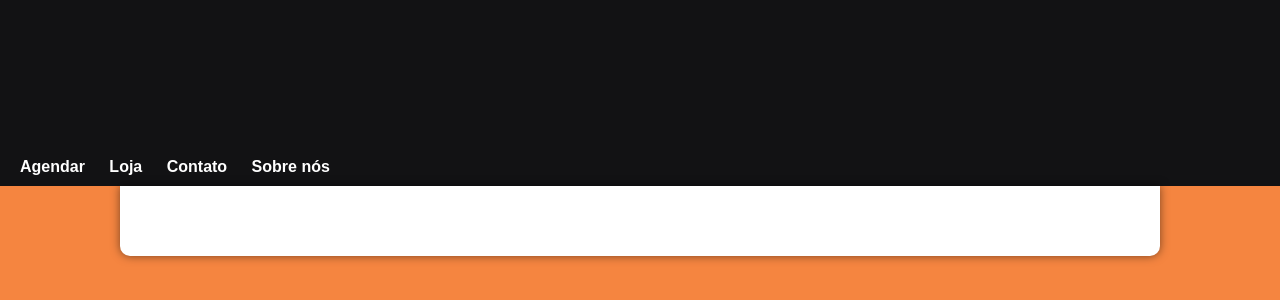
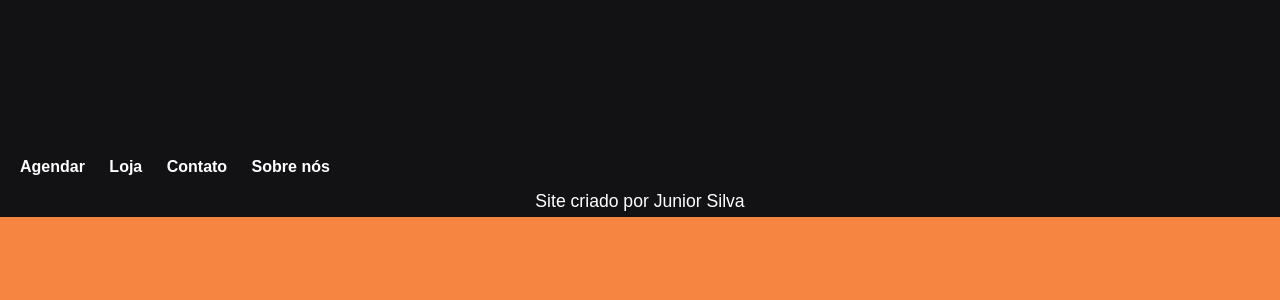
Before and after one commit to JuniorCesarMarques/site, a plain HTML site: page index.html in a window 1280 px wide. Shown: the part 102-402 px from the top of the page. Drawn offline with Linux system fonts and the light colour scheme.

Commit message:
Add files via upload

```diff
--- a/index.html
+++ b/index.html
@@ -16,13 +16,8 @@
         <a href="contato.html">Contato</a>
         <a href="sobre.html">Sobre nós</a>
     </nav>
-    <main>
-        <section class="produtos">
-            <section class="produto">
-                <img src="" alt="">
-            </section>
-        </section>
-    </main>
-
+    <footer>
+        <p>Site criado por Junior Silva</p>
+    </footer>
 </body>
 </html>
```
Also changed, not shown: contato.html (+3 -0 lines).
